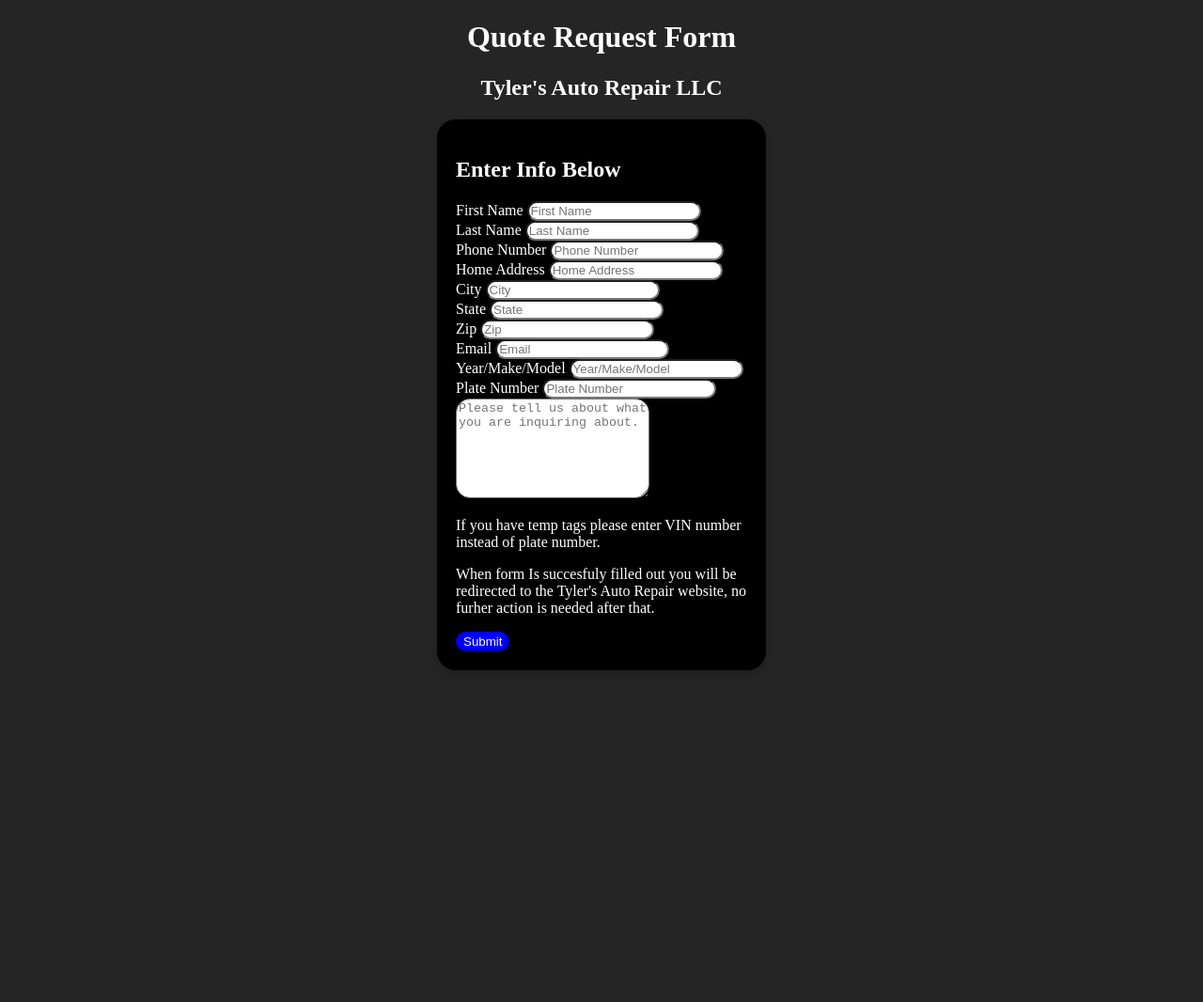
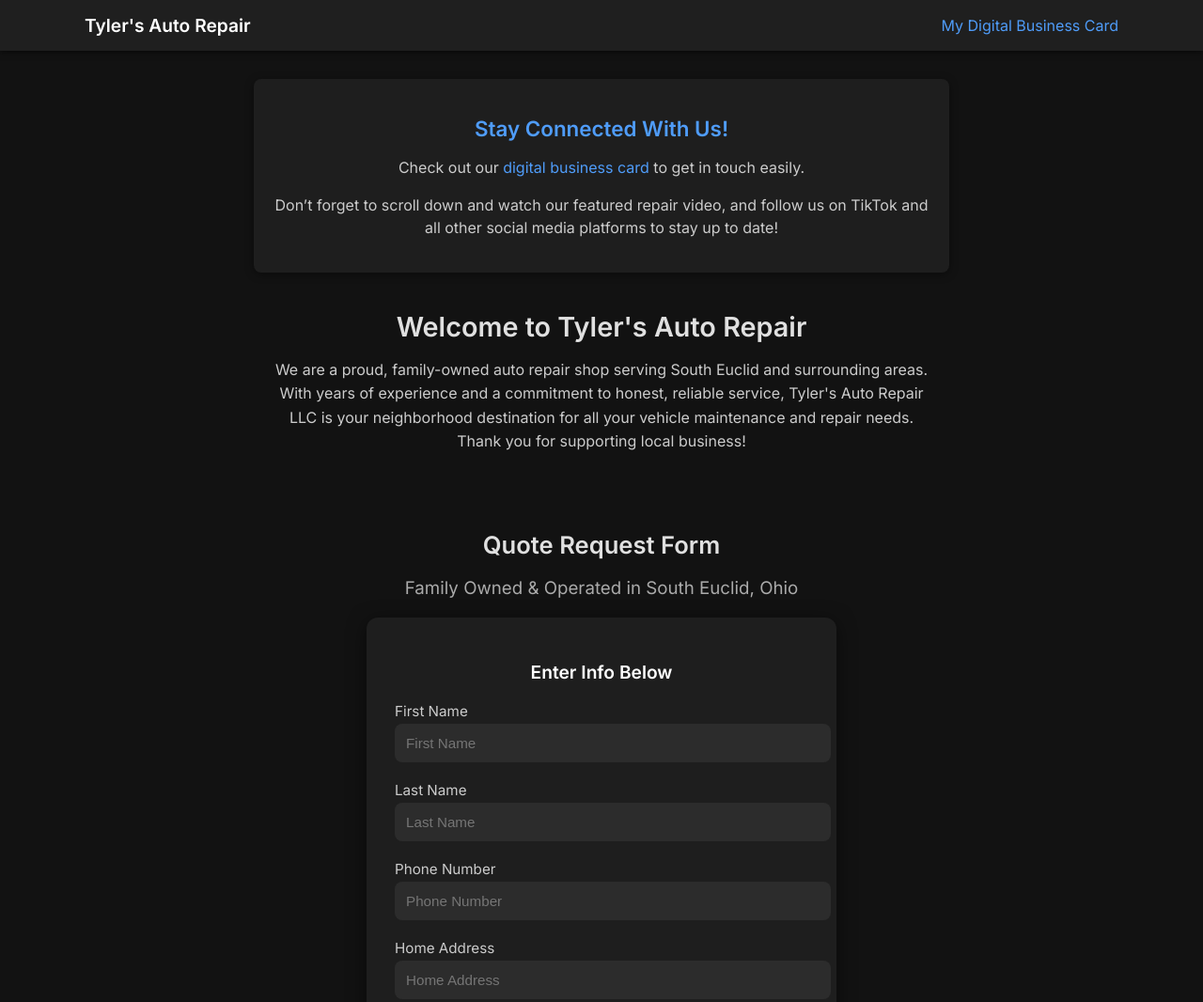
Before and after one commit to BoomyCoder/Mobile-mechanic-finders-quote-form, a plain HTML site: page index.html in a window 1280 px wide. Shown: the top 1066 px of the page at 94% size. Before the commit the page ends 800 px from the top, so only its background shows below. Drawn offline with Linux system fonts and the light colour scheme; a script that the page names is missing.

Commit message:
Add files via upload

```diff
--- a/index.html
+++ b/index.html
@@ -1,53 +1,101 @@
 <!DOCTYPE html>
 <html lang="en">
 <head>
-    <meta charset="UTF-8">
-    <meta http-equiv="X-UA-Compatible" content="IE=edge">
-    <meta name="viewport" content="width=device-width, initial-scale=1.0">
-    <title>Quote Request Form</title>
-    <link rel="stylesheet" href="stylesheet.css">
+  <meta charset="UTF-8" />
+  <meta name="viewport" content="width=device-width, initial-scale=1.0"/>
+  <title>Tyler's Auto Repair - Quote Request</title>
+  <link rel="stylesheet" href="stylesheet.css"/>
+  <link href="https://fonts.googleapis.com/css2?family=Inter:wght@400;600&display=swap" rel="stylesheet"/>
 </head>
 <body>
-    <h1 class="title">Quote Request Form</h1>
-    <h2 class="shop-name">Tyler's Auto Repair LLC</h2>
- <div class="card">
-    <div class="container">
-    <form class="forum" action="https://formsubmit.co/tyler.autoshop@gmail.com" method="POST" />
-        <h2>Enter Info Below</h2>
-        <label for="name"> First Name</label>
-        <input type="text" placeholder="First Name" name="first-name" required><br>
-        <label for="name"> Last Name</label>
-        <input type="text" placeholder="Last Name" name="last-name" required><br>
-        <label for="phone-number">Phone Number</label>
-        <input type="text" placeholder="Phone Number" name="phone-number" required><br>
-        <label for="home-address">Home Address</label>
-        <input type="text" placeholder="Home Address" name="home-address" required><br>
-        <label for="city"> City</label>
-        <input type="text" placeholder="City" name="city" required><br>
-        <label for="state"> State</label>
-        <input type="text" placeholder="State" name="state" required><br>
-        <label for="zip"> Zip</label>
-        <input type="text" placeholder="Zip" name="zip" required><br>
-        <label for="Email">Email</label>
-        <input type="text" placeholder="Email" name="email" required><br>
-        <label for="year/make/model">Year/Make/Model</label>
-        <input type="text" placeholder="Year/Make/Model" name="year/make/model" required><br>
-        <label for="plate-number">Plate Number</label>
-        <input type="text" placeholder="Plate Number" name="plate-number" required><br>
-        <input type="hidden" name="_subject" value="NEW WORK REQUEST">
-        <input type="hidden" name="_next" value="https://popl.co/card/6vxGB1q1/2/dash">
-        <input type="hidden" name="_captcha" value="false">
-        <textarea name="textarea" type="text" placeholder="Please tell us about what you are inquiring about."></textarea>
-        <p>If you have temp tags please enter VIN number instead of plate number.</p>
-        <p>When form Is succesfuly filled out you will be redirected to the Tyler's Auto Repair website,
-            no furher action is needed after that.
-        </p>
-        <button class="input-button" type="submit">Submit</button>
+  <header class="navbar">
+    <div class="nav-container">
+      <div class="nav-logo">Tyler's Auto Repair</div>
+      <nav>
+        <a href="https://popl.co/card/6vxGB1q1/2/dash" target="_blank" class="nav-link">My Digital Business Card</a>
+      </nav>
+    </div>
+  </header>
 
-    </form>
- </div>
+  <main>
+    <section class="callout-section">
+      <h2>Stay Connected With Us!</h2>
+      <p>
+        Check out our
+        <a href="https://popl.co/card/6vxGB1q1/2/dash" target="_blank">digital business card</a>
+        to get in touch easily.
+      </p>
+      <p>
+        Don’t forget to scroll down and watch our featured repair video, and follow us on TikTok and all other social media platforms to stay up to date!
+      </p>
+    </section>
 
+    <section class="welcome-section">
+      <h1>Welcome to Tyler's Auto Repair</h1>
+      <p>
+        We are a proud, family-owned auto repair shop serving South Euclid and surrounding areas.
+        With years of experience and a commitment to honest, reliable service, Tyler's Auto Repair LLC
+        is your neighborhood destination for all your vehicle maintenance and repair needs.
+        Thank you for supporting local business!
+      </p>
+    </section>
 
+    <div class="form-wrapper">
+      <h2 class="title">Quote Request Form</h2>
+      <h3 class="shop-name">Family Owned & Operated in South Euclid, Ohio</h3>
+      <div class="card">
+        <form class="form" action="https://formsubmit.co/tyler.autoshop@gmail.com" method="POST">
+          <h2 class="form-heading">Enter Info Below</h2>
+          <label>First Name</label>
+          <input type="text" name="first-name" placeholder="First Name" required/>
+          <label>Last Name</label>
+          <input type="text" name="last-name" placeholder="Last Name" required/>
+          <label>Phone Number</label>
+          <input type="text" name="phone-number" placeholder="Phone Number" required/>
+          <label>Home Address</label>
+          <input type="text" name="home-address" placeholder="Home Address" required/>
+          <label>City</label>
+          <input type="text" name="city" placeholder="City" required/>
+          <label>State</label>
+          <input type="text" name="state" placeholder="State" required/>
+          <label>Zip</label>
+          <input type="text" name="zip" placeholder="Zip" required/>
+          <label>Email</label>
+          <input type="email" name="email" placeholder="Email" required/>
+          <label>Year/Make/Model</label>
+          <input type="text" name="year/make/model" placeholder="Year/Make/Model" required/>
+          <label>Plate Number</label>
+          <input type="text" name="plate-number" placeholder="Plate Number" required/>
+          <textarea name="textarea" placeholder="Please tell us about what you are inquiring about."></textarea>
+          <p class="note">If you have temp tags, please enter the VIN number instead of plate number.</p>
+          <p class="note">When the form is submitted, you will be redirected to our website. No further action is needed.</p>
+          <input type="hidden" name="_subject" value="NEW WORK REQUEST"/>
+          <input type="hidden" name="_next" value="https://popl.co/card/6vxGB1q1/2/dash"/>
+          <input type="hidden" name="_captcha" value="false"/>
+          <button type="submit" class="submit-button">Submit Request</button>
+        </form>
+      </div>
 
+      <div class="tiktok-wrapper">
+        <blockquote class="tiktok-embed" cite="https://www.tiktok.com/@tylers_auto_repair/video/7520105311198301470" data-video-id="7520105311198301470" style="max-width: 605px;min-width: 325px;">
+          <section>
+            <a target="_blank" title="@tylers_auto_repair" href="https://www.tiktok.com/@tylers_auto_repair?refer=embed">@tylers_auto_repair</a>
+            Grinding noise: alternator replacement, 2014 Dodge Journey.
+            <a title="clevelandmechanic" target="_blank" href="https://www.tiktok.com/tag/clevelandmechanic?refer=embed">#ClevelandMechanic</a>
+            <a title="cardoctor" target="_blank" href="https://www.tiktok.com/tag/cardoctor?refer=embed">#CarDoctor</a>
+            <a title="blackowned" target="_blank" href="https://www.tiktok.com/tag/blackowned?refer=embed">#BlackOwned</a>
+            <a title="autorepair" target="_blank" href="https://www.tiktok.com/tag/autorepair?refer=embed">#AutoRepair</a>
+            <a title="cleveland" target="_blank" href="https://www.tiktok.com/tag/cleveland?refer=embed">#Cleveland</a>
+            <a title="alternator" target="_blank" href="https://www.tiktok.com/tag/alternator?refer=embed">#Alternator</a>
+            <a title="dodge" target="_blank" href="https://www.tiktok.com/tag/dodge?refer=embed">#Dodge</a>
+            <a title="journey" target="_blank" href="https://www.tiktok.com/tag/journey?refer=embed">#Journey</a>
+            <a title="grinding" target="_blank" href="https://www.tiktok.com/tag/grinding?refer=embed">#Grinding</a>
+            <a target="_blank" title="♬ original sound - Tyler’s Auto Repair LLC" href="https://www.tiktok.com/music/original-sound-7520105337345641247?refer=embed">♬ original sound - Tyler’s Auto Repair LLC</a>
+          </section>
+        </blockquote>
+        <script async src="https://www.tiktok.com/embed.js"></script>
+      </div>
+    </div>
+  </main>
 </body>
 </html>
--- a/stylesheet.css
+++ b/stylesheet.css
@@ -1,68 +1,205 @@
+/* General body styling */
 body {
-    background-color: rgb(37, 37, 37);
-    position:relative;
-    margin: auto;
-
-
+  margin: 0;
+  background-color: #121212;
+  font-family: 'Inter', sans-serif;
+  color: #e0e0e0;
 }
 
-.card {
-    box-shadow: 0 4px 8px 0 rgba(0,0,0,0.2);
-    transition: 0.3s;
-    border-radius: 20px; /* 20px rounded corners */
-    width: 350px;
-    background-color: black;
-    margin: auto;
-
+/* Navbar styling */
+.navbar {
+  background-color: #1f1f1f;
+  padding: 15px 20px;
+  box-shadow: 0 2px 6px rgba(0,0,0,0.5);
+  position: sticky;
+  top: 0;
+  z-index: 10;
 }
 
-  /* Add rounded corners to the top left and the top right corner of the image */
-  img {
-    border-radius: 5px 5px 0 0;
+.nav-container {
+  max-width: 1100px;
+  margin: 0 auto;
+  display: flex;
+  justify-content: space-between;
+  align-items: center;
 }
 
-  .forum {
-    color: white;
+.nav-logo {
+  font-size: 1.2rem;
+  font-weight: 600;
+  color: #ffffff;
 }
 
-  .title {
-    color: white;
-    position: relative;
-    text-align: center;
-
-
+.nav-link {
+  color: #4f9cf9;
+  text-decoration: none;
+  font-weight: 500;
+  transition: color 0.3s ease;
 }
 
-  .container {
+.nav-link:hover {
+  color: #3b80d1;
+}
+
+/* Callout section styling */
+.callout-section {
+  max-width: 700px;
+  margin: 30px auto;
+  padding: 20px;
+  background-color: #1e1e1e;
+  border-radius: 8px;
+  text-align: center;
+  box-shadow: 0 2px 10px rgba(0,0,0,0.4);
+}
+
+.callout-section h2 {
+  margin-bottom: 10px;
+  color: #4f9cf9;
+  font-size: 1.4rem;
+}
+
+.callout-section p {
+  font-size: 1rem;
+  color: #ccc;
+  line-height: 1.5;
+}
+
+.callout-section a {
+  color: #4f9cf9;
+  text-decoration: none;
+  font-weight: 500;
+}
+
+.callout-section a:hover {
+  text-decoration: underline;
+}
+
+/* Welcome section */
+.welcome-section {
+  max-width: 700px;
+  margin: 40px auto;
+  padding: 0 20px;
+  text-align: center;
+}
+
+.welcome-section h1 {
+  font-size: 1.8rem;
+  margin-bottom: 10px;
+}
+
+.welcome-section p {
+  font-size: 1rem;
+  color: #ccc;
+  line-height: 1.6;
+}
+
+/* Wrapper for the whole form */
+.form-wrapper {
+  width: 100%;
+  max-width: 500px;
+  margin: 0 auto;
   padding: 20px;
 }
 
-  input {
-    border-radius: 20px;
-  }
-
-  .input-button {
-    background-color: blue;
-    color: white;
-    border-radius: 20px;
-    border-color: blue;
-
-
+/* Titles */
+.title {
+  text-align: center;
+  font-weight: 600;
+  font-size: 1.6rem;
+  margin-bottom: 5px;
 }
 
 .shop-name {
-    color: white;
-    position: relative;
   text-align: center;
-
-
-
-
+  font-weight: 400;
+  color: #aaa;
+  margin-bottom: 20px;
 }
 
+/* Card styling */
+.card {
+  background-color: #1e1e1e;
+  border-radius: 12px;
+  padding: 30px;
+  box-shadow: 0 4px 20px rgba(0,0,0,0.5);
+}
 
+/* Form heading */
+.form-heading {
+  text-align: center;
+  margin-bottom: 20px;
+  font-size: 1.2rem;
+  color: #ffffff;
+}
+
+/* Labels and inputs */
+label {
+  display: block;
+  margin: 12px 0 4px;
+  font-size: 0.95rem;
+  color: #ccc;
+}
+
+input, textarea {
+  width: 100%;
+  padding: 12px;
+  border: none;
+  border-radius: 8px;
+  margin-bottom: 8px;
+  background-color: #2c2c2c;
+  color: #f0f0f0;
+  font-size: 0.95rem;
+}
+
+input:focus, textarea:focus {
+  outline: 2px solid #4f9cf9;
+}
+
+/* Textarea */
 textarea {
-    height: 100px;
-    width: 200px;
-    border-radius: 15px;
+  resize: vertical;
+  min-height: 100px;
 }
+
+/* Notes */
+.note {
+  font-size: 0.9rem;
+  color: #f0f0f0;
+  background-color: #2c2c2c;
+  border-left: 4px solid #4f9cf9;
+  padding: 10px 12px;
+  margin: 12px 0;
+  border-radius: 4px;
+}
+
+/* Submit button */
+.submit-button {
+  width: 100%;
+  padding: 14px;
+  background-color: #4f9cf9;
+  border: none;
+  border-radius: 8px;
+  color: white;
+  font-weight: 600;
+  font-size: 1rem;
+  cursor: pointer;
+  transition: background-color 0.3s ease;
+}
+
+.submit-button:hover {
+  background-color: #3b80d1;
+}
+
+/* TikTok embed container */
+.tiktok-wrapper {
+  display: flex;
+  justify-content: center;
+  margin-top: 30px;
+}
+
+/* Responsive adjustments */
+@media (max-width: 500px) {
+  .card {
+    padding: 20px;
+  }
+}
```
Lines whose indentation alone changed are shown as unchanged.
